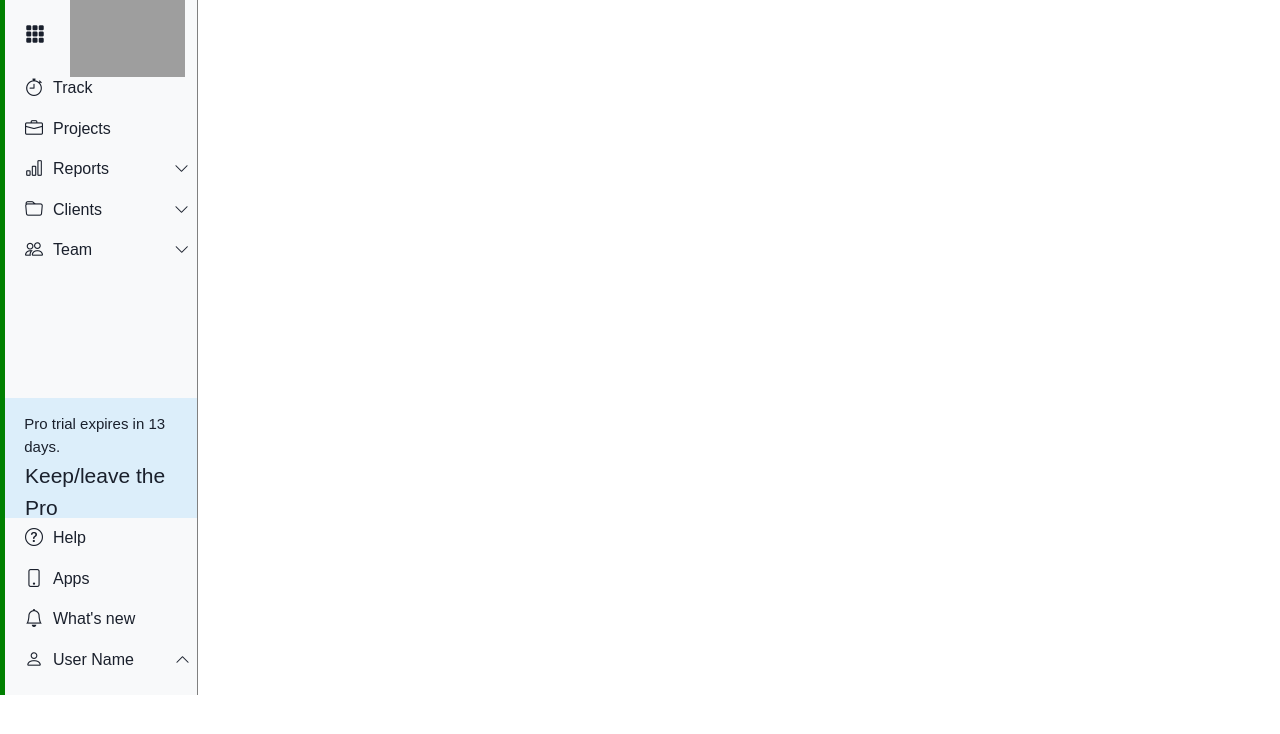
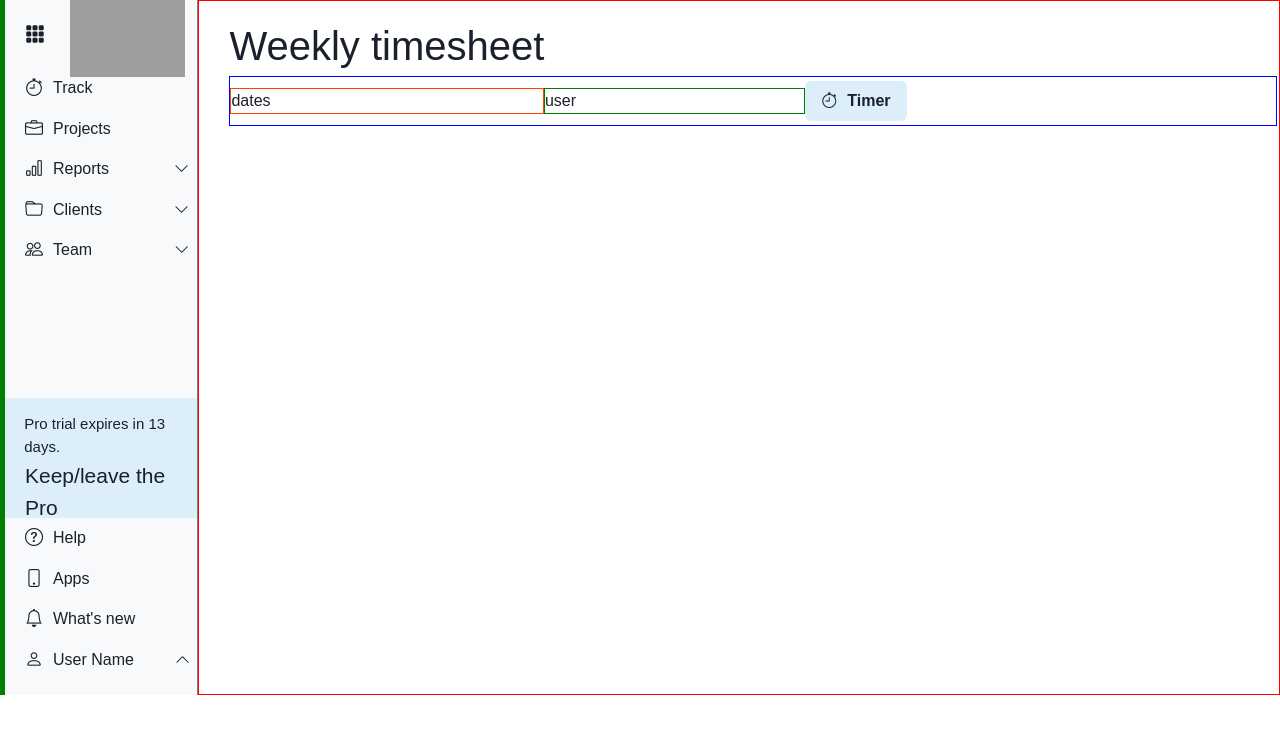
Before and after one commit to Thannzz/Myhours-Clone, a React (Create React App) app in the folder frontend/: page /dashboard in a window 1280 px wide. Shown: the top 734 px of the page. Built offline with nearby package versions, Linux system fonts and the light colour scheme; grey boxes are pictures that could not be loaded; some icons are missing.

Commit message:
Create Track component

```diff
--- a/frontend/src/Components/Allroutes.jsx
+++ b/frontend/src/Components/Allroutes.jsx
@@ -3,6 +3,7 @@ import { Route, Routes } from 'react-router-dom'
 import Dashboard from './Dashboard'
 import DetailPage from './DetailPage'
 import Home from './Home'
+import PrivateRoute from './PrivateRoute'
 import SignIn from './SignIn'
 import SignUp from './SignUp'
 
@@ -14,7 +15,11 @@ function Allroutes() {
         <Route path="/SignIn" element={<SignIn />}></Route>
         <Route path="/SignUp" element={<SignUp />}></Route>
         <Route path="/detail" element={<DetailPage />}></Route>
-        <Route path="/dashboard" element={<Dashboard />}></Route>
+        <Route path="/dashboard" element={
+          <PrivateRoute>
+            <Dashboard />
+          </PrivateRoute>
+        }></Route>
       </Routes>
     </>
   );
--- a/frontend/src/Components/Content.jsx
+++ b/frontend/src/Components/Content.jsx
@@ -1,8 +1,13 @@
 import React from 'react'
+import "../styles/Dashboard.css"
+import Track from './Track'
+// import Project1 from "./ProjectsPages/Project1.jsx"
 
 export default function Content() {
   return (
     <div className='content'>
+    {/* <Project1/> */}
+    <Track/>
 
     </div>
   )
--- /dev/null
+++ b/frontend/src/Components/PrivateRoute.jsx
@@ -0,0 +1,15 @@
+import React, { useContext } from 'react'
+import { Navigate } from 'react-router-dom';
+import { AppContext } from '../context/Appcontext'
+
+export default function PrivateRoute({children}) {
+    let [isAuth] = useContext(AppContext);
+    console.log(isAuth)
+
+
+    if(!isAuth){
+        return <Navigate to="/SignIn" />;
+    }
+    return children
+
+}
--- /dev/null
+++ b/frontend/src/Components/Track.jsx
@@ -0,0 +1,24 @@
+import React from 'react'
+import "../styles/Dashboard.css"
+import { Button, WrapItem } from "@chakra-ui/react";
+
+export default function Track() {
+  return (
+    <div className="track">
+      <h2 className="track-title">Weekly timesheet</h2>
+      <section className="weeks-area">
+        <div className='track-dates'>dates</div>
+
+        <div className='track-user'>user</div>
+
+
+          <Button style={{ backgroundColor: "#dceefa" }} >
+            {" "}
+            <i style={{ paddingRight: "10px" }} class="bi-stopwatch"></i> Timer
+          </Button>
+
+        <button></button>
+      </section>
+    </div>
+  );
+}
--- /dev/null
+++ b/frontend/src/context/Appcontext.jsx
@@ -0,0 +1,15 @@
+import { createContext, useState } from "react"
+
+export let AppContext = createContext();
+
+
+export default function AppContextProvider({children}) {
+    let [isAuth,setIsAuth] = useState(true);
+  return (
+
+    <AppContext.Provider value={[isAuth,setIsAuth]} >
+        {children}
+    </AppContext.Provider>
+
+  )
+}
--- a/frontend/src/index.js
+++ b/frontend/src/index.js
@@ -7,15 +7,18 @@ import { BrowserRouter } from "react-router-dom";
 import { Provider } from "react-redux";
 import { store } from "./store/index";
 import { ChakraProvider } from "@chakra-ui/react";
+import AppContextProvider from "./context/Appcontext";
 
 const root = ReactDOM.createRoot(document.getElementById("root"));
 root.render(
   <React.StrictMode>
     <Provider store={store}>
-    <ChakraProvider>
-      <BrowserRouter>
-        <App />
-      </BrowserRouter>
+      <ChakraProvider>
+        <AppContextProvider>
+          <BrowserRouter>
+            <App />
+          </BrowserRouter>
+        </AppContextProvider>
       </ChakraProvider>
     </Provider>
   </React.StrictMode>
--- a/frontend/src/styles/Dashboard.css
+++ b/frontend/src/styles/Dashboard.css
@@ -4,6 +4,7 @@
     height: 100%;
     width: 100%;
     font-family: sans-serif;
+    display: flex;
     /* background-color: blue; */
 }
 
@@ -82,3 +83,49 @@
     width: 100%;
     height: auto;
 }
+
+
+
+
+/* Content css start  */
+
+.content{
+    border: 1px solid red;
+    width: 84.50%;
+}
+
+/* Content css end  */
+
+/* Track Css start  */
+
+.track{
+
+}
+
+.track-title{
+    font-size: 40px;
+    margin-left: 30px;
+    margin-top: 15px;
+
+}
+
+.weeks-area{
+    border: 1px solid blue;
+    width: 97%;
+    height: 50px;
+    margin-left: 30px;
+    display: flex;
+    align-items: center;
+
+
+}
+
+
+.track-dates{
+    width: 30%;
+    border: 1px solid orangered;
+}
+.track-user{
+    width: 25%;
+    border: 1px solid green;
+}
```
